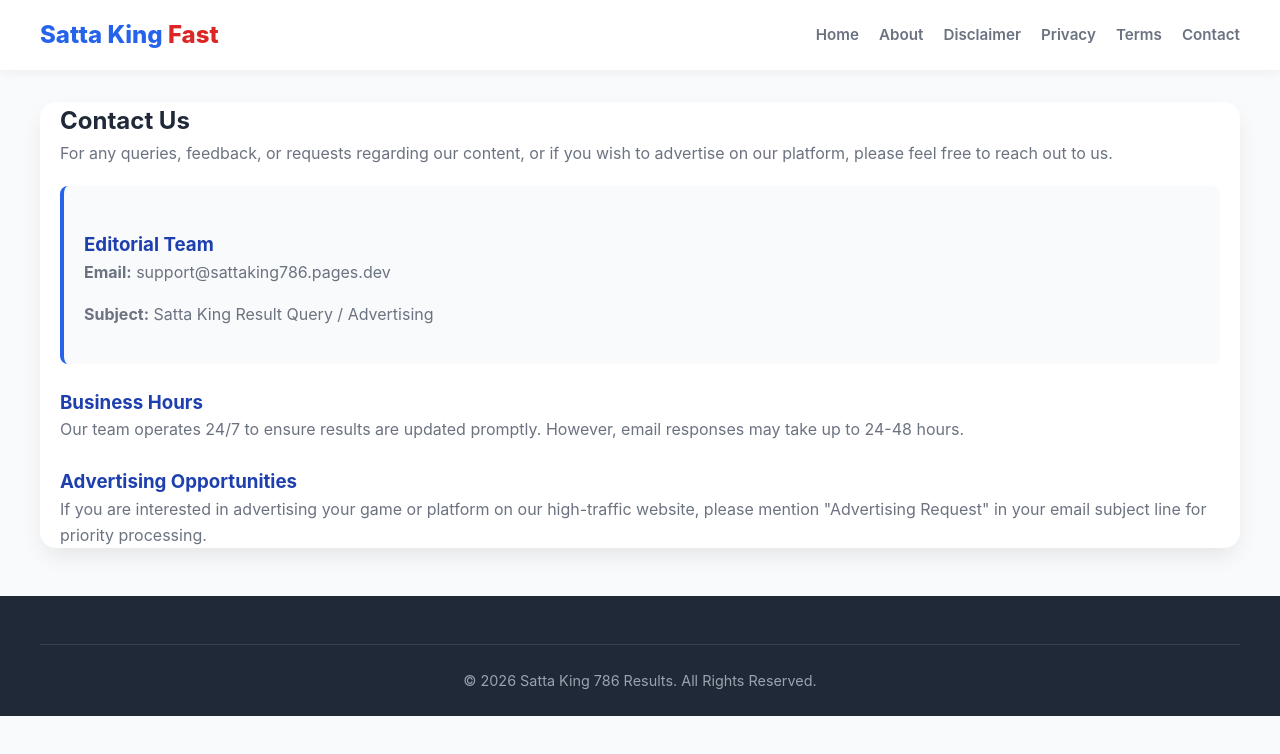
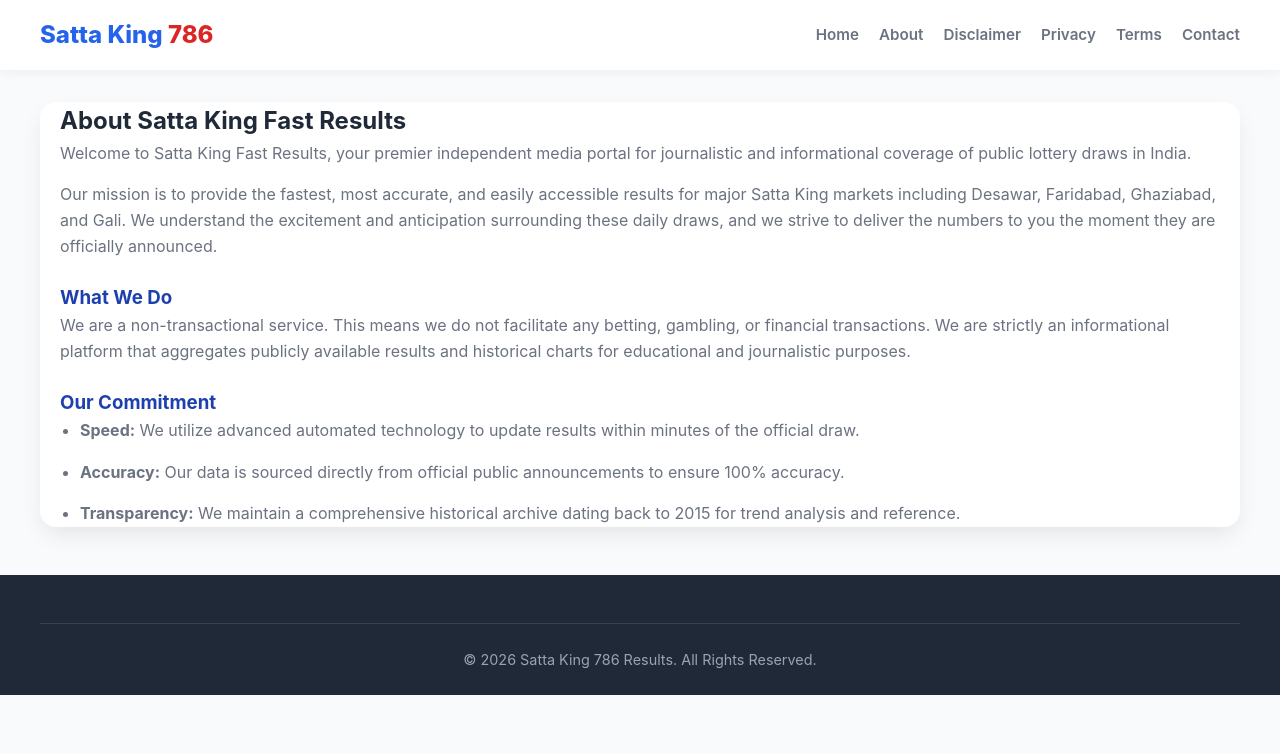
Before and after one commit to Yuvi33/Sattaking786, a plain HTML site: page public/about.html in a window 1280 px wide. Drawn offline with Linux system fonts and the light colour scheme.

Commit message:
Update about.html

```diff
--- a/public/about.html
+++ b/public/about.html
@@ -3,13 +3,13 @@
 <head>
     <meta charset="UTF-8">
     <meta name="viewport" content="width=device-width, initial-scale=1.0">
-    <title>Contact Us - Satta King 786 Results</title>
+    <title>About Us - Satta King 786 Results</title>
     <link rel="stylesheet" href="css/style.css">
 </head>
 <body>
     <header>
         <div class="container navbar">
-            <a href="/" class="logo">Satta King <span>Fast</span></a>
+            <a href="/" class="logo">Satta King <span>786</span></a>
             <nav class="nav-links">
                 <a href="/">Home</a>
                 <a href="/about.html">About</a>
@@ -21,20 +21,19 @@
         </div>
     </header>
     <main class="container legal-content">
-        <h2>Contact Us</h2>
-        <p>For any queries, feedback, or requests regarding our content, or if you wish to advertise on our platform, please feel free to reach out to us.</p>
+        <h2>About Satta King Fast Results</h2>
+        <p>Welcome to Satta King Fast Results, your premier independent media portal for journalistic and informational coverage of public lottery draws in India.</p>
+        <p>Our mission is to provide the fastest, most accurate, and easily accessible results for major Satta King markets including Desawar, Faridabad, Ghaziabad, and Gali. We understand the excitement and anticipation surrounding these daily draws, and we strive to deliver the numbers to you the moment they are officially announced.</p>
 
-        <div style="background: #f9fafb; padding: 20px; border-radius: 8px; margin: 20px 0; border-left: 4px solid #2563eb;">
-            <h3>Editorial Team</h3>
-            <p><strong>Email:</strong> support@sattaking786.pages.dev</p>
-            <p><strong>Subject:</strong> Satta King Result Query / Advertising</p>
-        </div>
+        <h3>What We Do</h3>
+        <p>We are a non-transactional service. This means we do not facilitate any betting, gambling, or financial transactions. We are strictly an informational platform that aggregates publicly available results and historical charts for educational and journalistic purposes.</p>
 
-        <h3>Business Hours</h3>
-        <p>Our team operates 24/7 to ensure results are updated promptly. However, email responses may take up to 24-48 hours.</p>
-
-        <h3>Advertising Opportunities</h3>
-        <p>If you are interested in advertising your game or platform on our high-traffic website, please mention "Advertising Request" in your email subject line for priority processing.</p>
+        <h3>Our Commitment</h3>
+        <ul>
+            <li><strong>Speed:</strong> We utilize advanced automated technology to update results within minutes of the official draw.</li>
+            <li><strong>Accuracy:</strong> Our data is sourced directly from official public announcements to ensure 100% accuracy.</li>
+            <li><strong>Transparency:</strong> We maintain a comprehensive historical archive dating back to 2015 for trend analysis and reference.</li>
+        </ul>
     </main>
     <footer>
         <div class="container footer-bottom">
```
